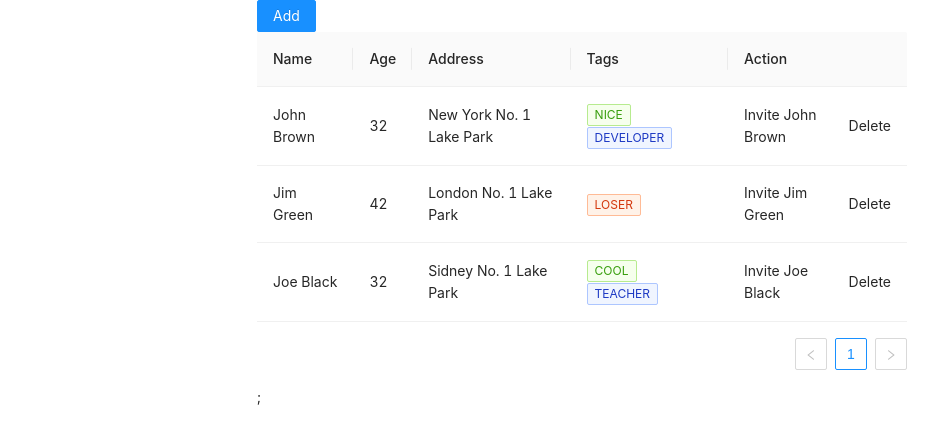
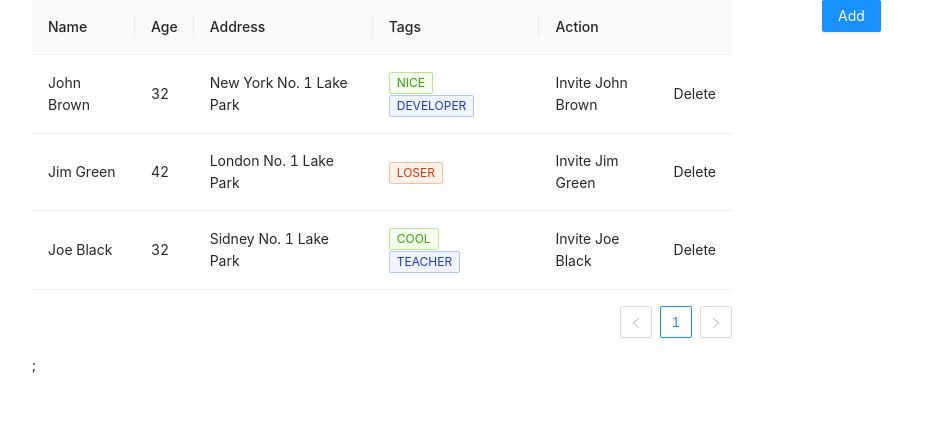
Before and after one commit to kvoncode/users-list, a Next.js app: page / in a window 1280 px wide. Shown: the top 444 px of the page, without its empty margins (58-996 px from the left). Built offline with nearby package versions, Linux system fonts and the light colour scheme.

Commit message:
add: margin styles

```diff
--- a/pages/index.js
+++ b/pages/index.js
@@ -73,7 +73,6 @@ const columns = [
       <Space size="middle">
         <a>Invite {record.name}</a>
         <a>Delete</a>
-
       </Space>
     ),
   },
@@ -98,9 +97,6 @@ const UsersList = ({ users, setUsers }) => {
 
   return (
     <div>
-      <Button type="primary" onClick={onAdd}>
-        Add
-      </Button>
       <Table columns={columns} dataSource={users} />;
     </div>
   );
@@ -108,12 +104,25 @@ const UsersList = ({ users, setUsers }) => {
 
 // const myTable = (columns, data) => {return ()};
 
+const AddForms = () => {
+  return (
+    <Button type="primary" onClick={onAdd}>
+      Add
+    </Button>
+  );
+};
+
 export default function Home() {
   const [users, setUsers] = useState(data);
 
   return (
     <div className="outerDiv">
-      <UsersList users={users} setUsers={setUsers}></UsersList>
+      <div className="list">
+        <UsersList users={users} setUsers={setUsers}></UsersList>
+      </div>
+      <div className="addForms">
+        <AddForms></AddForms>
+      </div>
     </div>
   );
 }
--- a/styles/globals.css
+++ b/styles/globals.css
@@ -16,7 +16,17 @@ a {
 }
 
 .outerDiv {
+  display: flex;
+  width: 100%;
+}
+
+.list {
   margin: auto;
-  width: 650px;
 
+  width: 700px;
 }
+
+.addForms {
+  margin-left: 0;
+  width: 400px;
+}
```
